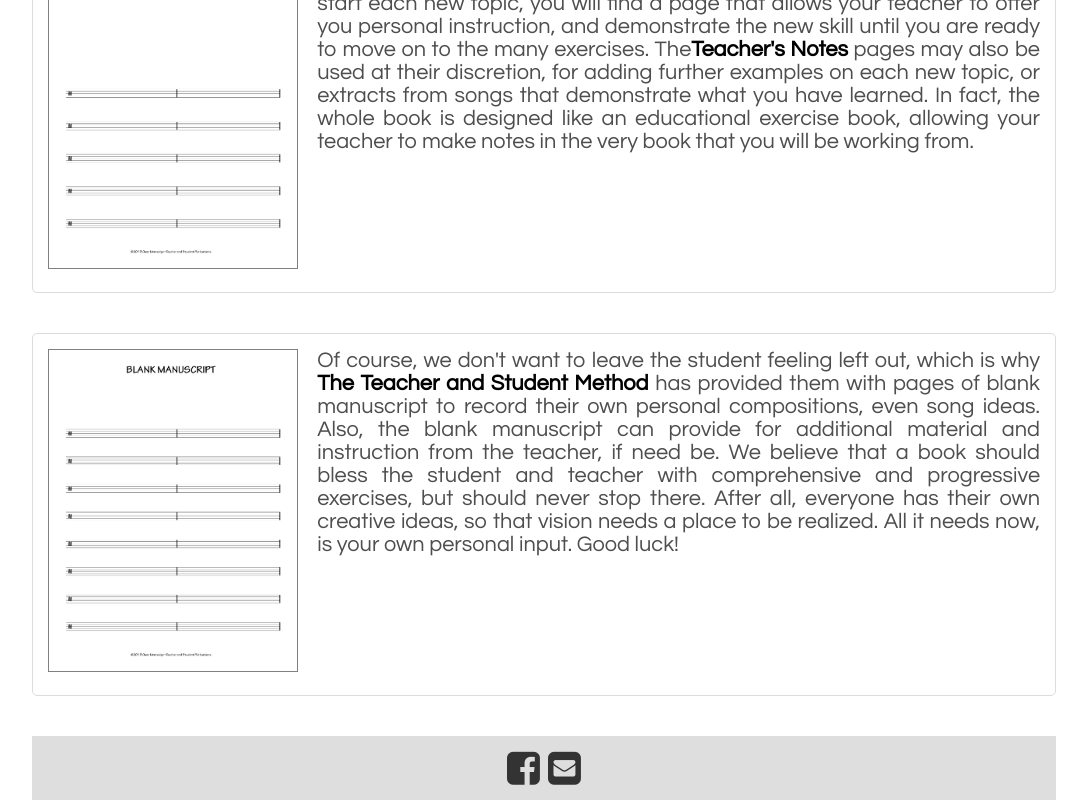
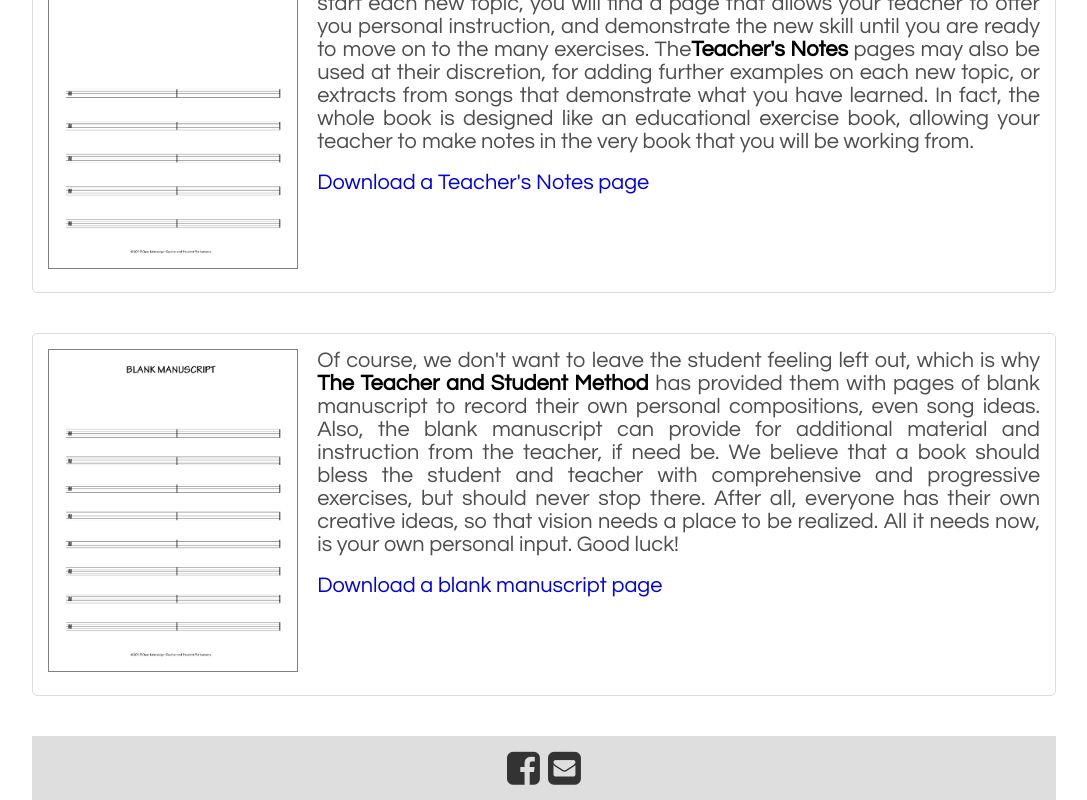
Before and after one commit to vertigojones/drumbooks, a React (Create React App) app: page / in a window 1280 px wide. Shown: the part 1570-2370 px from the top of the page, without its empty margins (96-1183 px from the left). Built offline with nearby package versions, Linux system fonts and the light colour scheme.

Commit message:
added downloadable pages

```diff
--- a/src/components/pages/HomePage.js
+++ b/src/components/pages/HomePage.js
@@ -107,6 +107,10 @@
             allowing your teacher to make notes in the very book that you will
             be working from.
           </p>
+          <br />
+          <a href="https://www.dropbox.com/s/8znsu5rimvj7njy/Blank%20Teacher%27s%20Notes%20US%20letter.pdf?dl=1">
+            Download a Teacher's Notes page
+          </a>
         </ArticleWrapper>
 
         <ArticleWrapper>
@@ -127,6 +131,10 @@
             so that vision needs a place to be realized. All it needs now, is
             your own personal input. Good luck!
           </p>
+          <br />
+          <a href="https://www.dropbox.com/s/z3c33rb6vpx3tsm/Blank%20Manuscript%20US%20letter.pdf?dl=1">
+            Download a blank manuscript page
+          </a>
         </ArticleWrapper>
       </PageWrapper>
     );
```
